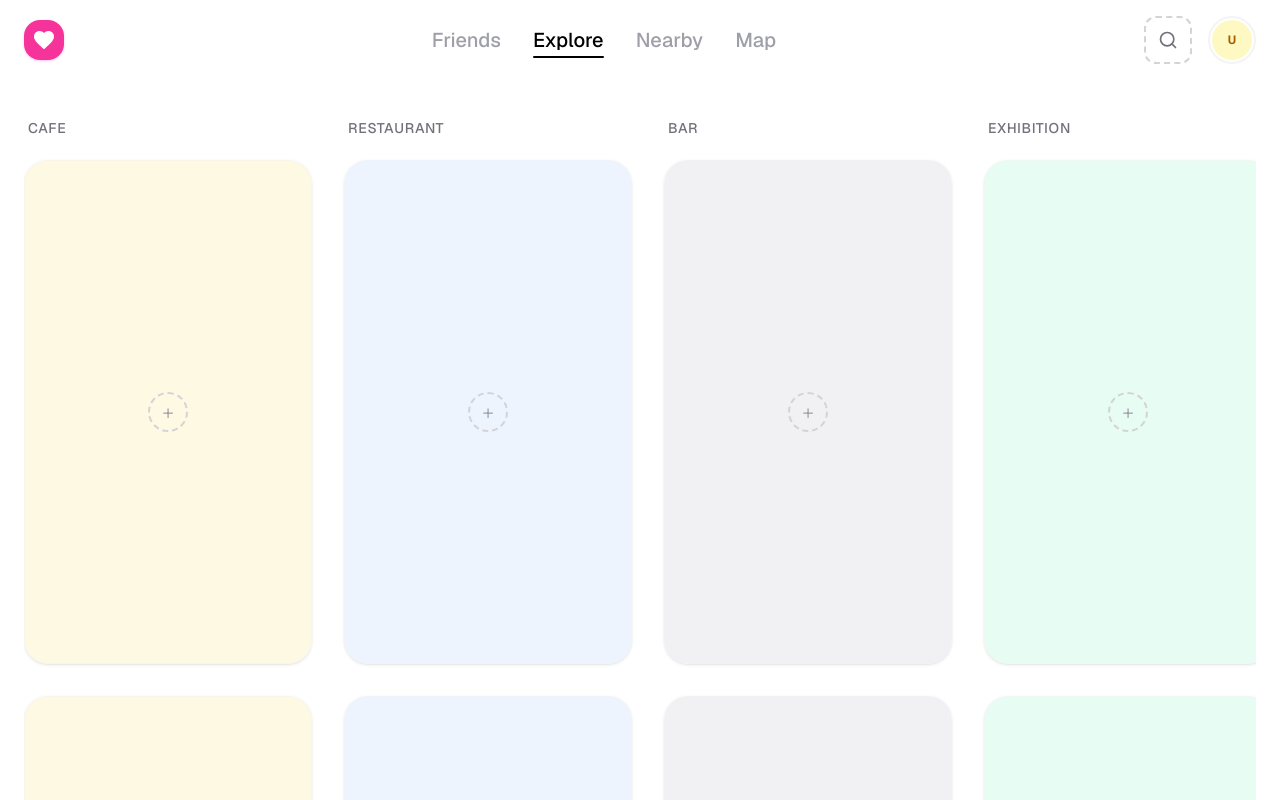
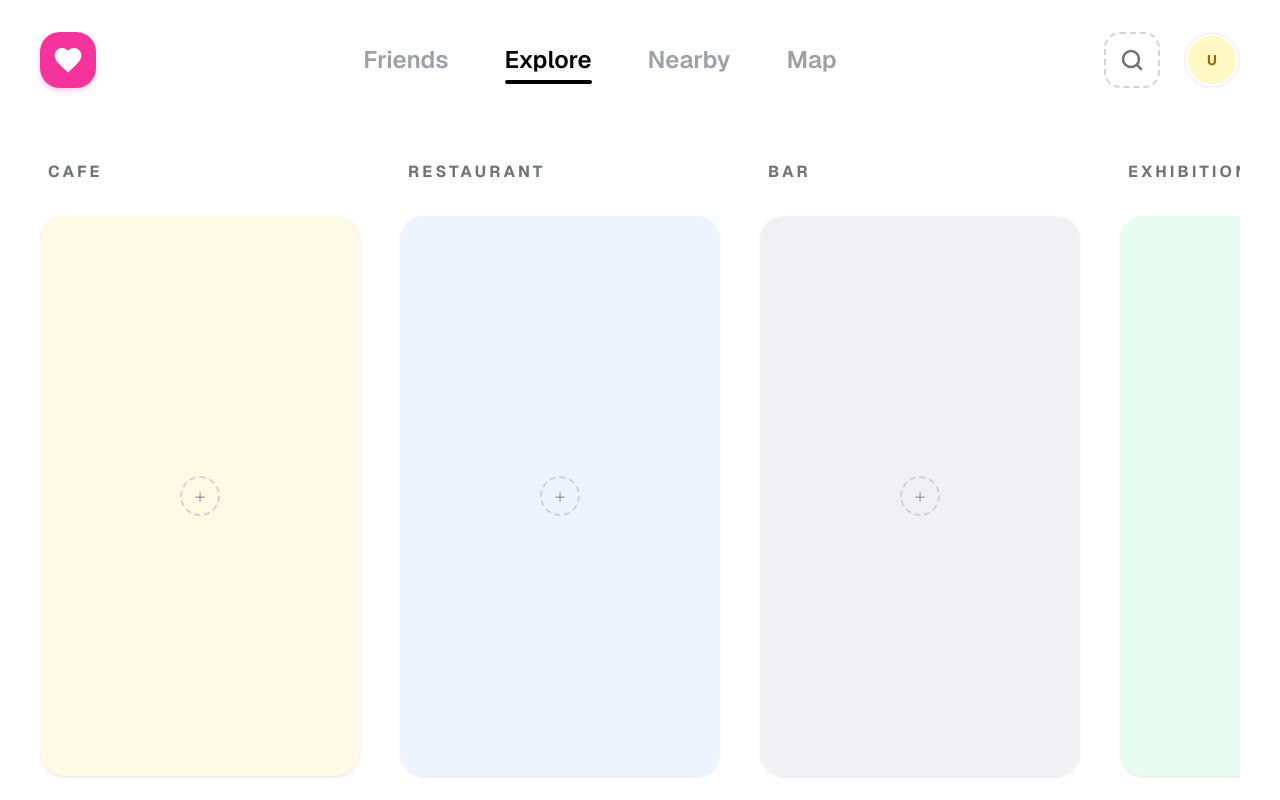
Before and after one commit to leonie-cheung/Pinmaps, a Next.js app: page / in a window 1280 px wide. Shown: the top 800 px of the page. Built offline with nearby package versions, Linux system fonts and the light colour scheme.

Commit message:
Added comment

```diff
--- a/app/page.tsx
+++ b/app/page.tsx
@@ -1,6 +1,6 @@
 "use client";
 
-import React, { useState } from 'react';
+import React, { useState, useRef, useEffect } from 'react';
 
 const COLLAGE_DATA = [
   { id: 1, category: "Cafe", color: "bg-amber-100/50" },
@@ -15,7 +15,6 @@ const COLLAGE_DATA = [
 
 /**
  * A helper component to render a blank collage card placeholder.
- * The images have been removed as requested.
  */
 const CollageCard = ({ color }: { color: string }) => {
   return (
@@ -35,52 +34,65 @@ const CollageCard = ({ color }: { color: string }) => {
 
 export default function App() {
   const [activeTab, setActiveTab] = useState('Explore');
+  const [isDropdownOpen, setIsDropdownOpen] = useState(false);
+  const dropdownRef = useRef<HTMLDivElement>(null);
 
   const navItems = ['Friends', 'Explore', 'Nearby', 'Map'];
+  const dropdownOptions = ['Profile', 'Save', 'Post', 'Setting'];
+
+  // Close dropdown when clicking outside
+  useEffect(() => {
+    function handleClickOutside(event: MouseEvent) {
+      if (dropdownRef.current && !dropdownRef.current.contains(event.target as Node)) {
+        setIsDropdownOpen(false);
+      }
+    }
+    document.addEventListener("mousedown", handleClickOutside);
+    return () => document.removeEventListener("mousedown", handleClickOutside);
+  }, []);
 
   return (
     <div className="min-h-screen bg-white text-zinc-900 font-sans selection:bg-pink-100">
-      {/* Navigation Header */}
-      <header className="sticky top-0 z-50 bg-white/80 backdrop-blur-md px-6 py-4 flex items-center justify-between">
-        {/* Logo */}
+      {/* Navigation Header - Made bigger with py-8 */}
+      <header className="sticky top-0 z-50 bg-white/80 backdrop-blur-md px-10 py-8 flex items-center justify-between">
+        {/* Logo - Increased size */}
         <div className="flex items-center gap-2">
-          <div className="w-10 h-10 bg-pink-500 rounded-2xl flex items-center justify-center text-white shadow-sm shadow-pink-200">
-            <svg viewBox="0 0 24 24" fill="currentColor" className="w-6 h-6">
+          <div className="w-14 h-14 bg-pink-500 rounded-[1.25rem] flex items-center justify-center text-white shadow-md shadow-pink-200">
+            <svg viewBox="0 0 24 24" fill="currentColor" className="w-8 h-8">
               <path d="M12 21.35l-1.45-1.32C5.4 15.36 2 12.28 2 8.5 2 5.42 4.42 3 7.5 3c1.74 0 3.41.81 4.5 2.09C13.09 3.81 14.76 3 16.5 3 19.58 3 22 5.42 22 8.5c0 3.78-3.4 6.86-8.55 11.54L12 21.35z" />
             </svg>
           </div>
         </div>
 
-        {/* Center Navigation */}
-        <nav className="hidden md:flex items-center gap-8">
+        {/* Center Navigation - Increased text size and gap */}
+        <nav className="hidden md:flex items-center gap-14">
           {navItems.map((item) => (
             <button
               key={item}
               onClick={() => setActiveTab(item)}
-              className={`text-xl font-medium transition-all relative py-1 ${
+              className={`text-2xl font-semibold transition-all relative py-2 ${
                 activeTab === item ? 'text-black' : 'text-zinc-400 hover:text-zinc-600'
               }`}
             >
               {item}
               {activeTab === item && (
-                <span className="absolute bottom-0 left-0 w-full h-0.5 bg-black rounded-full" />
+                <span className="absolute bottom-0 left-0 w-full h-1 bg-black rounded-full" />
               )}
             </button>
           ))}
         </nav>
 
-        {/* Search & User Profile */}
-        <div className="flex items-center gap-4">
-          <button className="w-12 h-12 border-2 border-dashed border-zinc-300 rounded-xl flex items-center justify-center hover:border-zinc-400 transition-colors">
-            {/* Replaced Lucide Search with Inline SVG */}
+        {/* Search & User Profile - Scaled up icons and buttons */}
+        <div className="flex items-center gap-6">
+          <button className="w-14 h-14 border-2 border-dashed border-zinc-300 rounded-2xl flex items-center justify-center hover:border-zinc-400 transition-colors">
             <svg
               xmlns="http://www.w3.org/2000/svg"
-              width="20"
-              height="20"
+              width="24"
+              height="24"
               viewBox="0 0 24 24"
               fill="none"
               stroke="currentColor"
-              strokeWidth="2"
+              strokeWidth="2.5"
               strokeLinecap="round"
               strokeLinejoin="round"
               className="text-zinc-500"
@@ -90,22 +102,52 @@ export default function App() {
             </svg>
           </button>
 
-          <div className="w-12 h-12 rounded-full overflow-hidden border-2 border-zinc-100 p-0.5">
-            <div className="w-full h-full bg-yellow-100 rounded-full flex items-center justify-center text-xs font-bold text-yellow-700">
-              U
-            </div>
+          {/* Profile Button with Dropdown */}
+          <div className="relative" ref={dropdownRef}>
+            <button
+              onClick={() => setIsDropdownOpen(!isDropdownOpen)}
+              className={`w-14 h-14 rounded-full overflow-hidden border-2 transition-all p-0.5 active:scale-95 ${
+                isDropdownOpen ? 'border-pink-200' : 'border-zinc-100'
+              }`}
+            >
+              <div className="w-full h-full bg-yellow-100 rounded-full flex items-center justify-center text-sm font-bold text-yellow-700">
+                U
+              </div>
+            </button>
+
+            {/* Dropdown Menu */}
+            {isDropdownOpen && (
+              <div className="absolute right-0 mt-4 w-56 bg-white border border-zinc-100 rounded-3xl shadow-2xl py-3 z-[60] animate-in fade-in zoom-in duration-200 origin-top-right">
+                {dropdownOptions.map((option) => (
+                  <button
+                    key={option}
+                    onClick={() => setIsDropdownOpen(false)}
+                    className="w-full text-left px-5 py-3 text-base font-semibold text-zinc-700 hover:bg-zinc-50 hover:text-black transition-colors"
+                  >
+                    {option}
+                  </button>
+                ))}
+                <div className="my-2 border-t border-zinc-50" />
+                <button
+                  onClick={() => setIsDropdownOpen(false)}
+                  className="w-full text-left px-5 py-3 text-base font-semibold text-rose-500 hover:bg-rose-50 transition-colors"
+                >
+                  Sign Out
+                </button>
+              </div>
+            )}
           </div>
         </div>
       </header>
 
       {/* Main Content Area */}
-      <main className="px-6 py-8">
-        <div className="flex overflow-x-auto gap-8 pb-12 no-scrollbar">
+      <main className="px-10 py-8">
+        <div className="flex overflow-x-auto gap-10 pb-12 no-scrollbar">
           {COLLAGE_DATA.map((item) => (
-            <div key={item.id} className="flex-shrink-0 w-64 md:w-72 flex flex-col gap-4">
+            <div key={item.id} className="flex-shrink-0 w-72 md:w-80 flex flex-col gap-6">
               {/* Category Title */}
-              <div className="h-8 flex items-center px-1">
-                <span className="text-sm font-medium text-zinc-500 uppercase tracking-wider">
+              <div className="h-10 flex items-center px-2">
+                <span className="text-base font-bold text-zinc-500 uppercase tracking-[0.2em]">
                   {item.category}
                 </span>
               </div>
@@ -123,12 +165,12 @@ export default function App() {
       </main>
 
       {/* Mobile Navigation */}
-      <nav className="md:hidden fixed bottom-6 left-1/2 -translate-x-1/2 bg-black text-white px-8 py-4 rounded-full flex items-center gap-8 shadow-2xl">
+      <nav className="md:hidden fixed bottom-8 left-1/2 -translate-x-1/2 bg-black text-white px-10 py-5 rounded-full flex items-center gap-10 shadow-2xl">
         {navItems.map((item) => (
           <button
             key={item}
             onClick={() => setActiveTab(item)}
-            className={`text-sm font-medium transition-colors ${
+            className={`text-base font-bold transition-colors ${
               activeTab === item ? 'text-white' : 'text-zinc-500'
             }`}
           >
```
